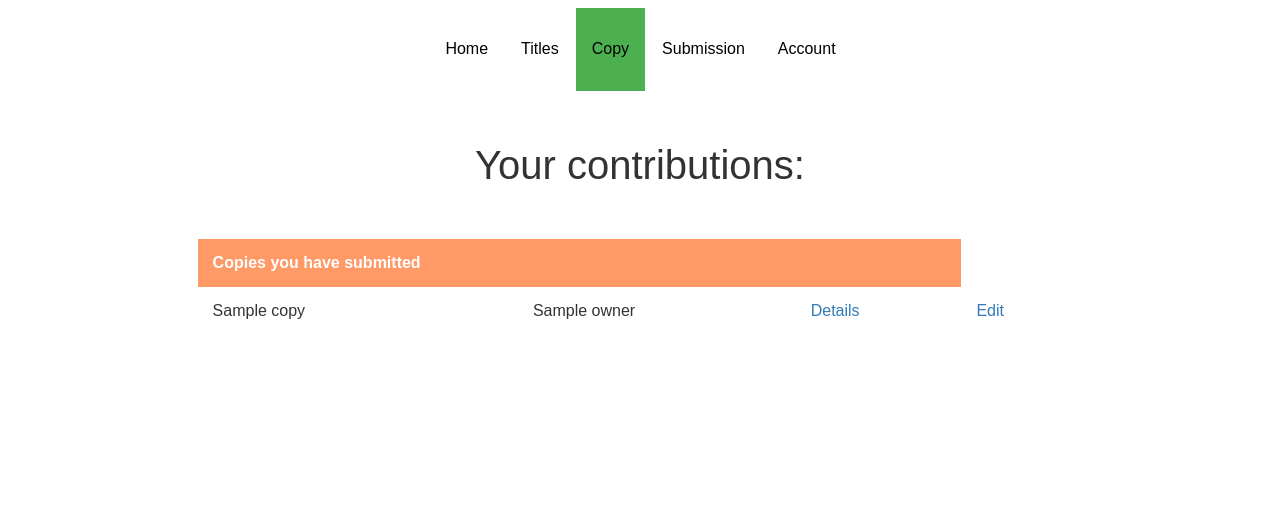
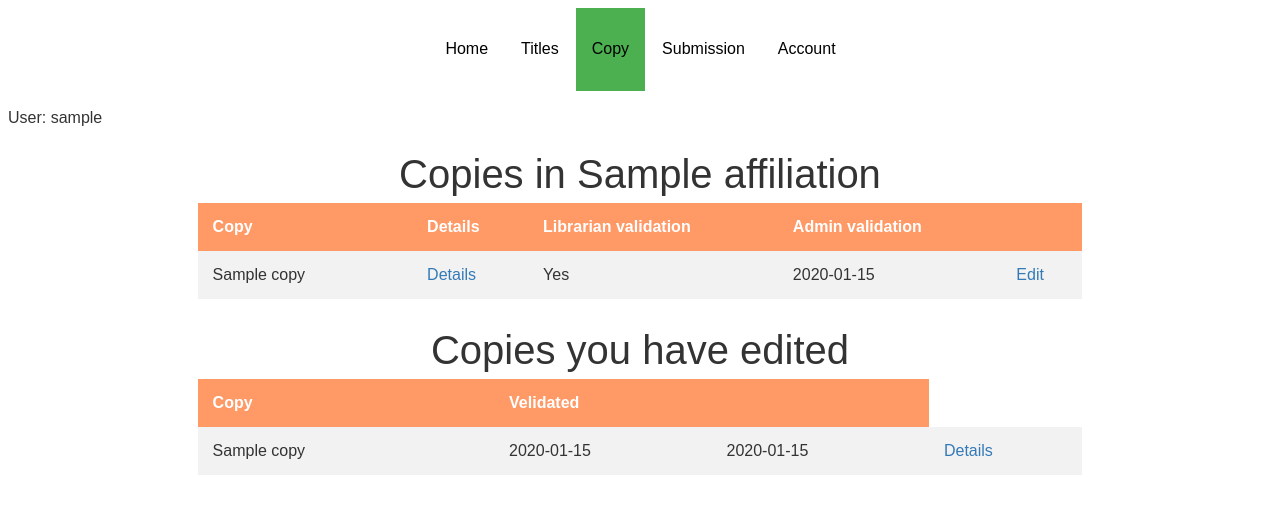
Before and after one commit to mujinyun2009/shakespeare-census, a Django app: template census/templates/census/view_submitted_copies.html in a window 1280 px wide. Shown: the top 514 px of the page. Run offline with Django 3.2, Linux system fonts and the light colour scheme; the template is opened without the code that fills it: most values are stand-ins (such as "Sample title", 1, 10 or a date in 2020); some libraries are stand-ins or nearby versions.

Commit message:
Changed model and made view_submitted_copies work

```diff
--- a/census/admin.py
+++ b/census/admin.py
@@ -19,7 +19,7 @@ admin.site.register(UserProfile)
 admin.site.register(Issue)
 admin.site.register(Entity)
 admin.site.register(Transaction)
-admin.site.register(UserHistory)
+admin.site.register(UserDetail)
 
 class BookPlatezInline(admin.StackedInline):
 	model = BookPlate
--- a/census/templates/census/view_submitted_copies.html
+++ b/census/templates/census/view_submitted_copies.html
@@ -1,43 +1,97 @@
 {% extends "base.html" %}
 {% load static %}
 {% block content %}
-<br>
-<br>
+<p>User: {{ username }}</p>
+
 <div>
   <link rel="stylesheet" type="text/css" href= "{% static 'census/index.css' %}" />
   <script type="text/javascript" src="/static/census/bootstrap-modal.js"></script>
   <link rel="stylesheet" type="text/css" href="{% static 'census/modal.css' %}" />
   <script type="text/javascript" src="/static/census/copy_detail_edit_modal.js"></script>
 
-<div class = "history">Your contributions: </div>
+<div class = "history">Copies in {{ affiliation }} </div>
 
-<br>
-<br>
 <div class="container">
 <table class="table table-striped" align="center" style="width:70%">
-	<thead>
+  <tbody>
     <tr>
-		 <th colspan=4>Copies you have submitted</th>
-	  </tr>
-  <tbody>
+      <th>Copy</th>
+      <th></th>
+      <th>Details</th>
+      <th>Librarian validation</th>
+      <th>Admin validation</th>
+      <th></th>
+    </tr>
 	{% if submitted_copies %}
 	{% for copy in submitted_copies %}
 		<tr>
 			<td>{{ copy }}<td>
-        <td> {{ copy.Owner }} </td>
+        <!-- <td> {{ copy.Owner }} </td> -->
         <td><a class="copy_data" id="data{{copy.id}}" href="#" data-form="{% url 'copy_data' copy.id %}" title="Details">Details</a></td>
         <div id="copyModal" class="modal fade" role="dialog"></div>
 
+        <td id="validate {{ copy.id }}">
+          {% if copy.librarian_validated %}
+          Yes
+          {% else %}
+           <button onclick="libValidate({{ copy.id }});">Validate</button>
+          {% endif %}
+        </td>
+        <td> {{ copy.admin_validated }}</td>
 
         <td><a class="update_copy" href="#" data-form="{% url 'update_copy' copy.id %}" title="Edit">Edit</a></td>
         <div id="editModal" class="modal fade" role="dialog"></div>
 
+		</tr>
 
+    {% endfor %}
+    {% endif %}
+
+  </tbody>
+</table>
+<br>
+<div class = "history">Copies you have edited </div>
+<div class="container">
+<table class="table table-striped" align="center" style="width:70%">
+  <tbody>
+    <tr>
+      <th>Copy</th>
+      <th></th>
+      <th>Velidated</th>
+      <th></th>
+    </tr>
+	{% if edited_copies %}
+	{% for copy in edited_copies %}
+
+		<tr>
+			<td>{{ copy }}<td>
+      <!-- <td> {{ copy.Owner }} </td> -->
+      <td> {{ copy.librarian_validated}} </td>
+      <td> {{ copy.admin_validated }}</td>
+      <td><a class="copy_data" id="data{{copy.id}}" href="#" data-form="{% url 'copy_data' copy.id %}" title="Details">Details</a></td>
+      <div id="copyModal" class="modal fade" role="dialog"></div>
 		</tr>
-	{% endfor %}
+
+  {% endfor %}
   {% endif %}
-
+  </tbody>
+</table>
 
 </div>
+<script>
+function libValidate(copy_id) {
+  var req = new XMLHttpRequest();
+  var url = 'librarian_validate/' + copy_id;
+  req.open('GET', url, false);
+  req.setRequestHeader('Content-Type', 'application/json');
+  req.send();
+  var res = JSON.parse(req.responseText);
+  if (res === "success") {
+    var div_id = "validate " + copy_id;
+    var selected_div = document.getElementById(div_id);
+    selected_div.innerHTML = "Yes";
+  }
+}
+</script>
 
 {% endblock content %}
--- a/census/urls.py
+++ b/census/urls.py
@@ -52,6 +52,7 @@ urlpatterns = [
 	url(r'^user_history$', views.user_history, name='user_history'),
 
     url(r'^view_submitted_copies$', views.view_copies_submitted, name='view_copies_submitted'),
+    url(r'^librarian_validate/(?P<id>[0-9]+)/$', views.librarian_validate, name='librarian_validate'),
 
 	url(r'^editProfile$', views.edit_profile, name='edit_profile'),
 	url(r'^welcome$', views.welcome, name='welcome'),
```
Also changed, not shown: census/models.py (+6 -4 lines), census/views.py (+30 -14 lines), census/migrations/0001_initial.py, census/migrations/0002_auto_20171016_2004.py (deleted).
